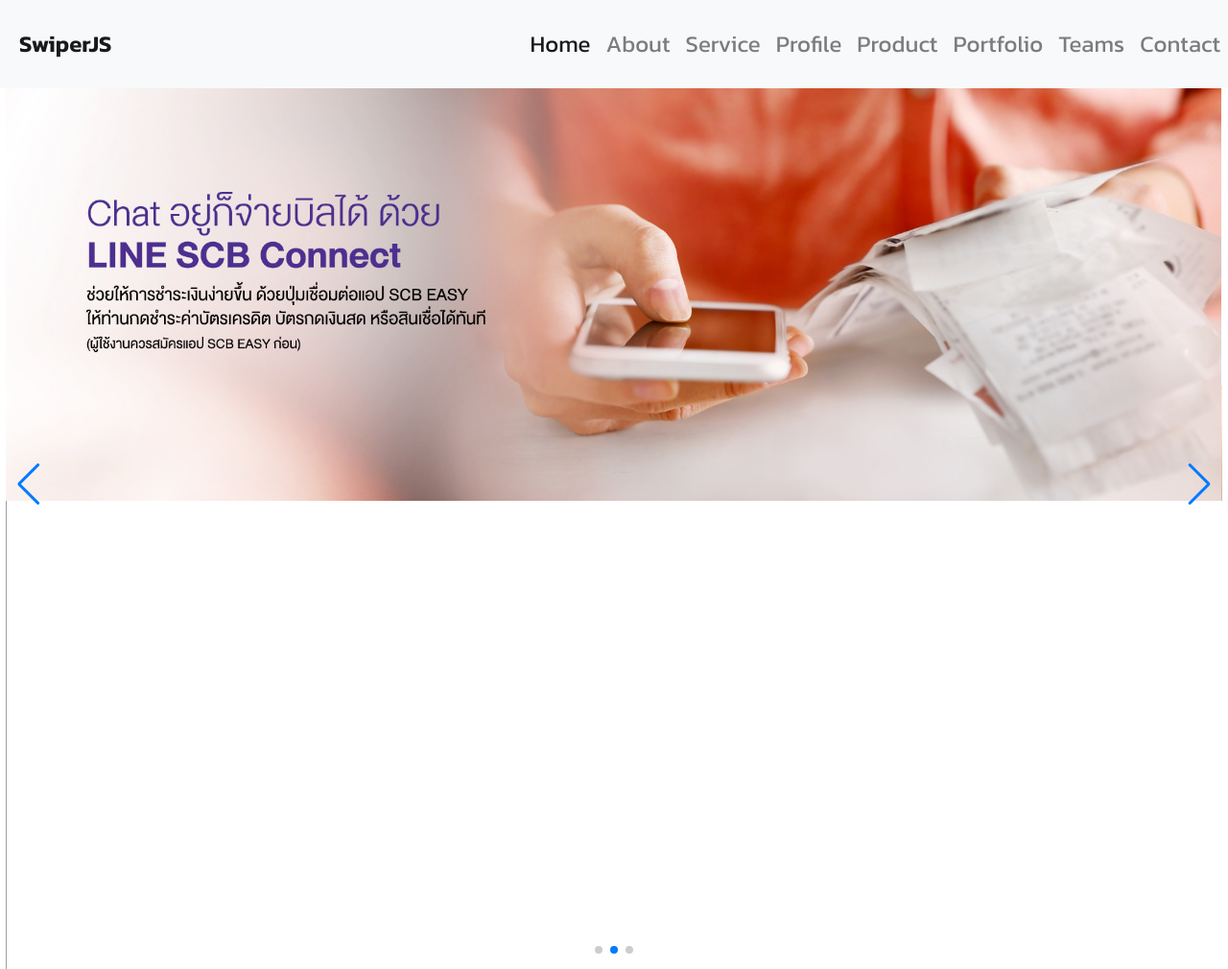
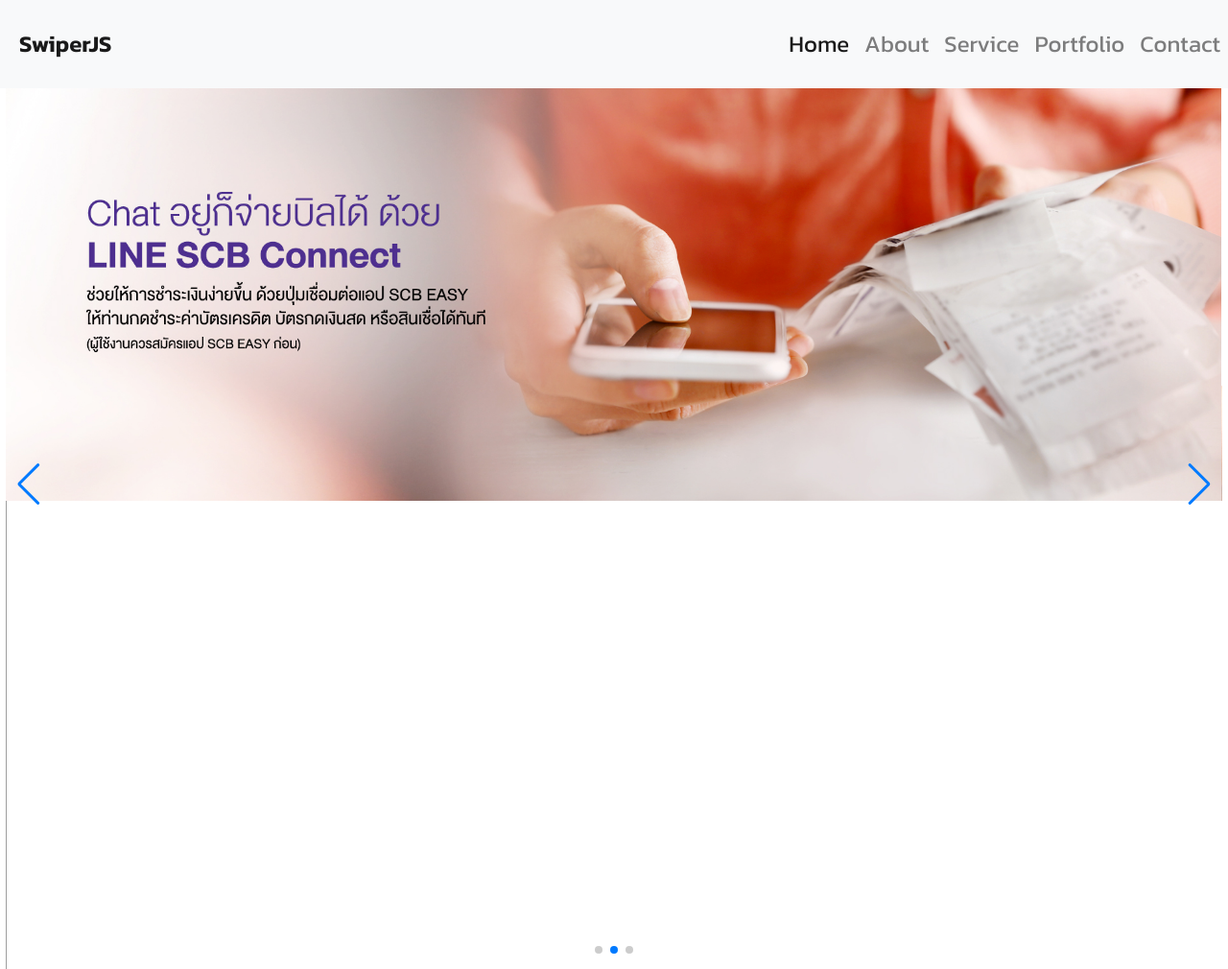
Before and after one commit to iamsamitdev/SwiperJS, a plain HTML site: page index.html in a window 1280 px wide. Shown: the top 1010 px of the page at 96% size. Drawn offline with nearby package versions, Linux system fonts and the light colour scheme; grey boxes are pictures that could not be loaded.

Commit message:
update index page add menu

```diff
--- a/index.html
+++ b/index.html
@@ -150,16 +150,7 @@
                     <a class="nav-link" href="#">Service</a>
                 </li>
                 <li class="nav-item">
-                    <a class="nav-link" href="#">Profile</a>
-                </li>
-                <li class="nav-item">
-                    <a class="nav-link" href="#">Product</a>
-                </li>
-                <li class="nav-item">
                     <a class="nav-link" href="#">Portfolio</a>
-                </li>
-                <li class="nav-item">
-                    <a class="nav-link" href="#">Teams</a>
                 </li>
                 <li class="nav-item">
                     <a class="nav-link" href="#">Contact</a>
```
